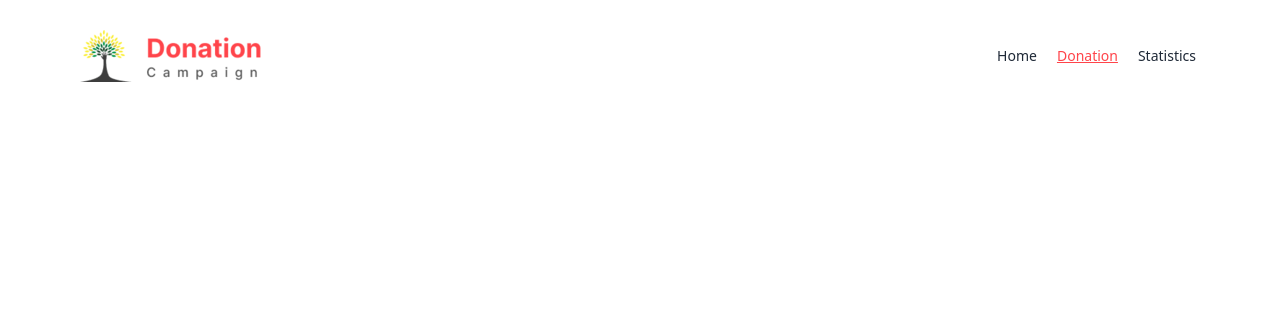
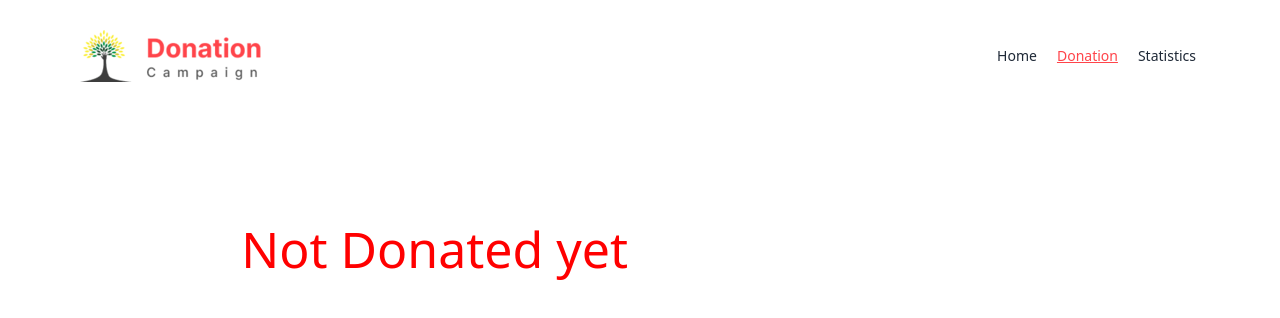
Before and after one commit to noushadzaman/charity-campaign, a React (Vite) app: page /donation in a window 1280 px wide. Shown: the top 318 px of the page. Built offline with nearby package versions, Linux system fonts and the light colour scheme.

Commit message:
Error page , redirects and bug fixed

```diff
--- a/src/components/Donation/Donation.jsx
+++ b/src/components/Donation/Donation.jsx
@@ -1,9 +1,11 @@
 import { useLoaderData } from "react-router-dom";
 import { getDonations } from "../../utilities/fakeDb";
 import PerformedDonation from "../PerformedDonation/PerformedDonation";
-import { useState } from "react";
+import {  useState } from "react";
 
 const Donation = () => {
+
+
 
     const donations = getDonations();
     const allDonation = useLoaderData();
@@ -18,18 +20,25 @@ const Donation = () => {
         const performedDonation = allDonation.find(donation => donation.id == donations[id]);
         performedDonations.push(performedDonation)
     }
+
+
     return (
         <div className="flex flex-col items-center pb-[105px]">
-            <div className="grid grid-cols-1 md:grid-cols-2 gap-[24px] mx-auto max-w-[1300px] pt-[100px] mx-[20px]">
+            <div className="grid grid-cols-1 md:grid-cols-2 gap-[24px] md:mx-[auto] max-w-[1300px] pt-[100px] mx-[20px]">
                 {
+                    performedDonations.length != 0 ?
                     performedDonations.slice(0, lengthState).map(donation => <PerformedDonation
                         key={donation.id}
                         donation={donation}
                     ></PerformedDonation>)
+                    :
+                    <div>
+                        <h2 className="text-[red] text-[50px] text-center">Not Donated yet</h2>
+                    </div>
                 }
             </div>
             {
-                (lengthState === 4 && performedDonations.length > 4 ) && <button className="btn bg-[#009444] mt-[50px] text-[white]" onClick={seeMore}> See All</button>
+                (lengthState === 4 && performedDonations.length > 4) && <button className="btn bg-[#009444] mt-[50px] text-[white]" onClick={seeMore}> See All</button>
             }
         </div>
     );
--- /dev/null
+++ b/src/components/Errorpage/ErrorPage.jsx
@@ -0,0 +1,13 @@
+import Header from '../Header/Header';
+
+const ErrorPage = () => {
+    return (
+        <div>
+            <Header></Header>
+            <h1 className='text-[100px] text-center'>Error 404</h1>
+            <h2 className='text-[80px] text-center'>Try again</h2>
+        </div>
+    );
+};
+
+export default ErrorPage;
--- a/src/components/PerformedDonation/PerformedDonation.jsx
+++ b/src/components/PerformedDonation/PerformedDonation.jsx
@@ -1,8 +1,15 @@
 import PropTypes from 'prop-types';
+import { useNavigate } from 'react-router-dom';
 
 const PerformedDonation = ({ donation }) => {
-    const { imageUrl, amount, category, title, colors } = donation;
+    const { id, imageUrl, amount, category, title, colors } = donation;
     const [first, second, third] = colors;
+
+    const navigate = useNavigate();
+
+    const viewDetail = () => {
+        navigate(`/donationdetail/${id}`)
+    }
 
     return (
         <div className={`flex bg-[${first}] rounded-lg`}>
@@ -12,7 +19,8 @@ const PerformedDonation = ({ donation }) => {
                     <span className={`rounded px-[10px] py-[4px] text-[14px] bg-[${second}] text-[${third}]`}>{category}</span>
                     <p className={`text-[black] mt-[8px] text-[20px] font-semibold`}>{title}</p>
                     <p className={`text-[${third}] mt-[8px] text-[20px] font-semibold`}>${amount}</p>
-                    <button className={`
+                    <button onClick={viewDetail}
+                        className={`
                     bg-[${third}]
                     ${category == 'Health' && "bg-[#0052FF]"}
                     ${category == 'Education' && "bg-[#FF444A]"}
--- a/src/main.jsx
+++ b/src/main.jsx
@@ -12,16 +12,17 @@ import Donation from './components/Donation/Donation';
 import Statistics from './components/Statistics/Statistics';
 import { getDonations } from './utilities/fakeDb';
 import Banner from './components/Banner/Banner';
+import ErrorPage from './components/Errorpage/ErrorPage';
 
 const router = createBrowserRouter([
   {
     path: "/",
     element: <Main></Main>,
+    errorElement: <ErrorPage></ErrorPage>,
     children: [
       {
         path: '/',
         element: <Banner></Banner>
-        // loader: () => fetch('donations.json')
       },
       {
         path: '/donation',
```
Also changed, not shown: 1 other file (tests, documents, lock files or other folders).
